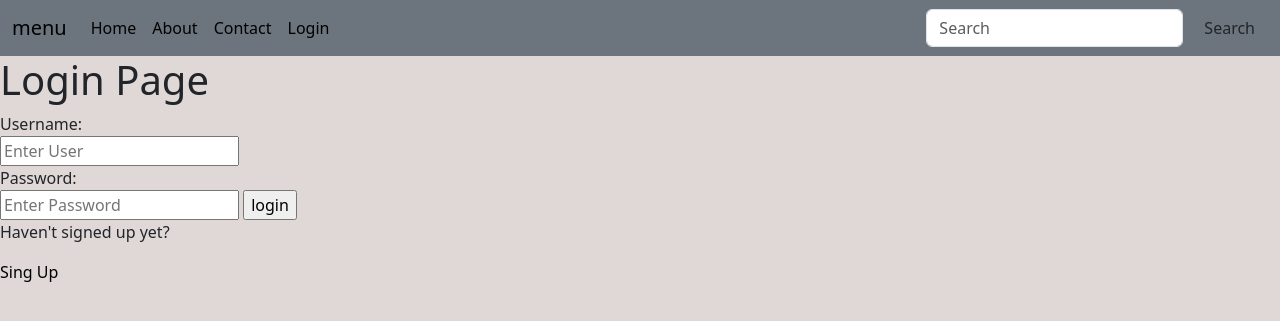
After one commit to dzagania/sopio, a Django app: page /app/login/ in a window 1280 px wide. The commit adds this page. Shown: the top 321 px of the page. Run offline with Django 5.2, Linux system fonts and the light colour scheme.

Commit message:
first commit

```diff
--- /dev/null
+++ b/myweb/base/templates/base/login_register.html
@@ -0,0 +1,41 @@
+{% extends 'main.html' %}
+
+{% block title %} <title>login page</title> {% endblock %}
+
+{% block content %}
+        {% if page == 'login' %}
+<!--        login code-->
+                <h1>Login Page</h1>
+                <div>
+                    <form method="POST" action="">
+                        {% csrf_token%}
+                        <label>Username:</label>
+                        <br>
+                        <input type="text" name="username" placeholder="Enter User">
+                        <br>
+                        <label>Password:</label>
+                        <br>
+                        <input type="password" name="password" placeholder="Enter Password">
+                        <input type="submit" value="login">
+
+                        <br>
+                        <p>Haven't signed up yet?</p>
+                        <a href="{% url 'register' %}">Sing Up</a>
+                    </form>
+
+
+                </div>
+
+
+
+        {% else %}
+    <!--register code-->
+        <h1>Register Page</h1>
+
+
+        <br><br>
+    <p>Already singed up?</p>
+    <a href="{% url 'login' %}">Login</a>
+    {% endif %}
+
+{% endblock %}
--- a/myweb/base/urls.py
+++ b/myweb/base/urls.py
@@ -6,5 +6,10 @@ urlpatterns = [
     path('', views.home, name='home'),
     path('about/', views.about, name='about'),
     path('contact/', views.contact, name='contact'),
-    path('profile/<str:pk>/', views.profile, name='profile')
+    path('profile/<str:pk>/', views.profile, name='profile'),
+    path('adding/<str:id>/', views.adding, name='adding'),
+    path('delete/<str:id>/', views.delete, name='delete'),
+    path('login/', views.login_page, name='login'),
+    path('logaut/', views.logaut_user, name='logaut'),
+    path('register/', views.register_page, name='register')
 ]
--- a/myweb/base/views.py
+++ b/myweb/base/views.py
@@ -1,7 +1,8 @@
-from django.shortcuts import render
+from django.shortcuts import render, redirect
 from django.http import HttpResponse
 from .models import Eshkhi, User, Style
 from django.db.models import Q
+from django.contrib.auth import authenticate, login, logout
 
 def home(request):
     q = request.GET.get('q') if request.GET.get('q') != None else ""
@@ -34,3 +35,55 @@ def profile(request, pk):
     heading = "My favourites"
     context = {'clothes': clothes, "user": user, "heading": heading}
     return render(request, 'base/profile.html', context)
+
+
+def adding(request, id):
+    clothe = Eshkhi.objects.get(id=id)
+    user = request.user
+    user.clothes.add(clothe)
+    return redirect('profile', user.id)
+
+
+def delete(request, id):
+    clothe = Eshkhi.objects.get(id=id)
+    if request.method == "POST":
+        request.user.clothes.remove(clothe)
+        return redirect('profile', request.user.id)
+    return render(request, 'base/delete.html', {'clothe': clothe})
+
+
+def login_page(request):
+    page = 'login'
+
+    if request.user.is_authenticated:
+        return redirect('home')
+
+    if request.method == "POST":
+        username = request.POST.get('username').lower()
+        password = request.POST.get('password').lower()
+
+        try:
+            user = User.objects.get(username=username)
+        except:
+            pass
+
+        user = authenticate(request, username=username, password=password)
+
+        if user is not None:
+            login(request, user)
+            return redirect('home')
+        else:
+            pass
+
+    context = {'page': page}
+    return render(request, 'base/login_register.html', context)
+
+
+def logaut_user(request):
+    logout(request)
+    return redirect('home')
+
+
+def register_page(request):
+    context = {}
+    return render(request, 'base/login_register.html', context)
--- a/myweb/myweb/urls.py
+++ b/myweb/myweb/urls.py
@@ -6,6 +6,7 @@ urlpatterns = [
     path('admin/', admin.site.urls),
     path('app/', include('base.urls')),
     path('about/', include('base.urls')),
-    path('contact/', include('base.urls'))
+    path('contact/', include('base.urls')),
+    path('login/', include('base.urls'))
 
 ]
--- /dev/null
+++ b/myweb/static/styles/style.css
@@ -0,0 +1,9 @@
+
+    body {
+        background-color: #DFD8D6;
+    }
+
+    a {
+        text-decoration: none;
+        color: black;
+    }
--- a/myweb/templates/navbar.html
+++ b/myweb/templates/navbar.html
@@ -20,6 +20,13 @@
                    <li class="nav-item">
                   <a class="nav-link active" aria-current="page" href="{% url 'profile' request.user.id %}">Profile</a>
                 </li>
+                <li class="nav-item">
+                  <a class="nav-link active" aria-current="page" href="{% url 'logaut'  %}">Logaut</a>
+                </li>
+                {% else %}
+                  <li class="nav-item">
+                  <a class="nav-link active" aria-current="page" href="{% url 'login'  %}">Login</a>
+                </li>
                 {% endif %}
           </ul>
           <form class="d-flex" role="search" action="">
```
Also changed, not shown: myweb/base/templates/base/clothe.html (+10 -1 lines), myweb/base/templates/base/delete.html (added, +15 -0 lines), myweb/staric/styles/style.css (deleted, +0 -9 lines), myweb/db.sqlite3.
